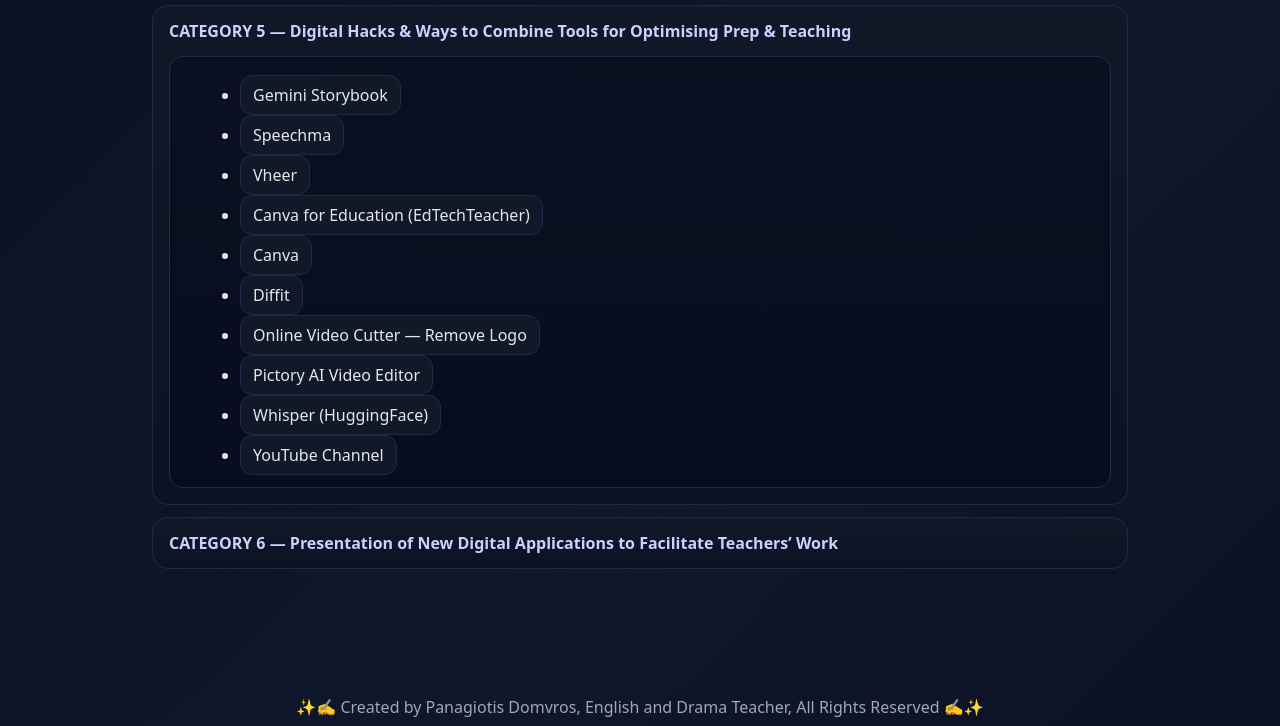
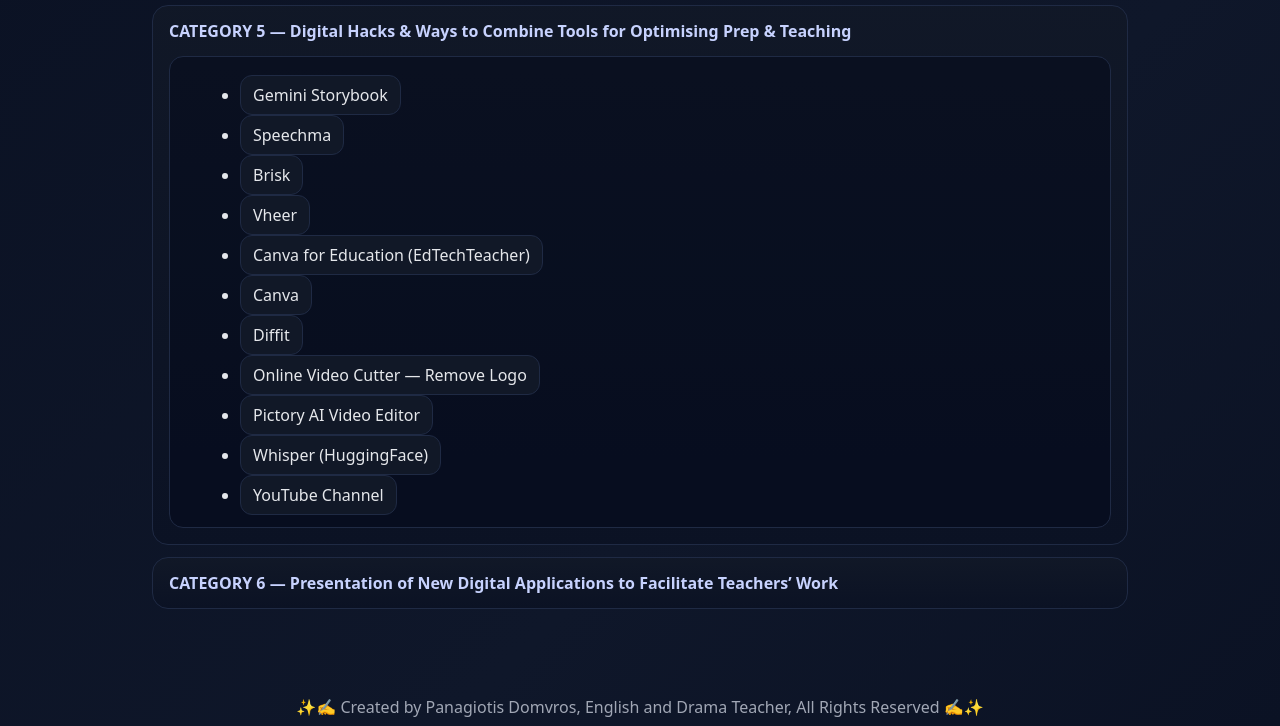
Before and after one commit to domvrosepimorfosi/empowerment-GR2025, a plain HTML site: page categories_5_6.html in a window 1280 px wide. Shown: the part 74-800 px from the top of the page. Drawn offline with Linux system fonts and the light colour scheme.

Commit message:
Add files via upload

```diff
--- a/categories_5_6.html
+++ b/categories_5_6.html
@@ -54,6 +54,7 @@
             <li><a class="btn" href="https://gemini.google.com/u/6/gem/storybook" target="_blank" rel="noopener">Gemini Storybook</a></li>
             <li><a class="btn" href="https://speechma.com/" target="_blank" rel="noopener">Speechma</a></li>
             <!-- New tools added below in the specified order -->
+            <li><a class="btn" href="https://www.briskteaching.com/" target="_blank" rel="noopener">Brisk</a></li>
             <li><a class="btn" href="https://vheer.com/" target="_blank" rel="noopener">Vheer</a></li>
             <li><a class="btn" href="https://www.edtechteacher.gr/2021/08/canva-for-education.html" target="_blank" rel="noopener">Canva for Education (EdTechTeacher)</a></li>
             <li><a class="btn" href="https://www.canva.com/" target="_blank" rel="noopener">Canva</a></li>
```
